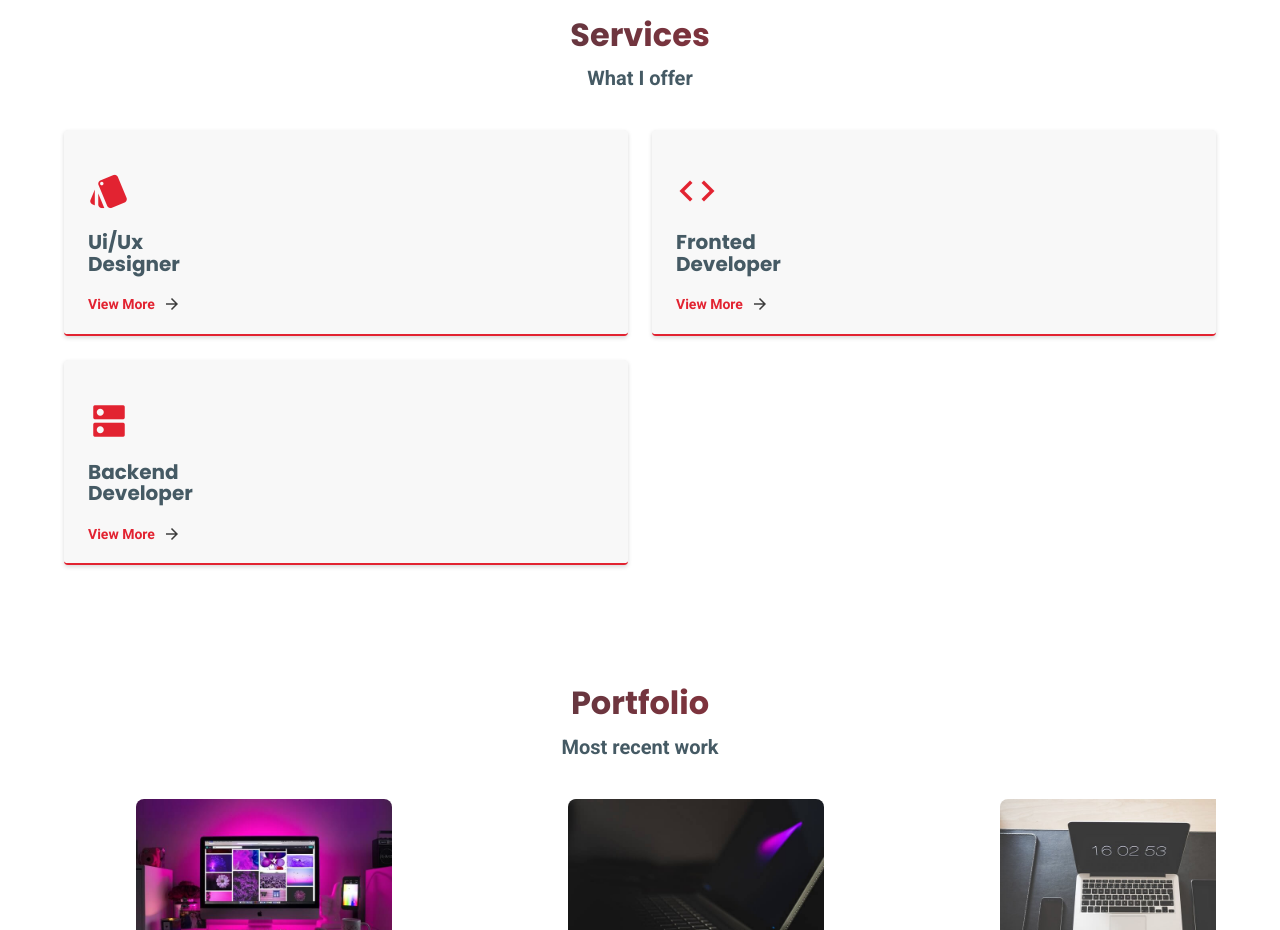
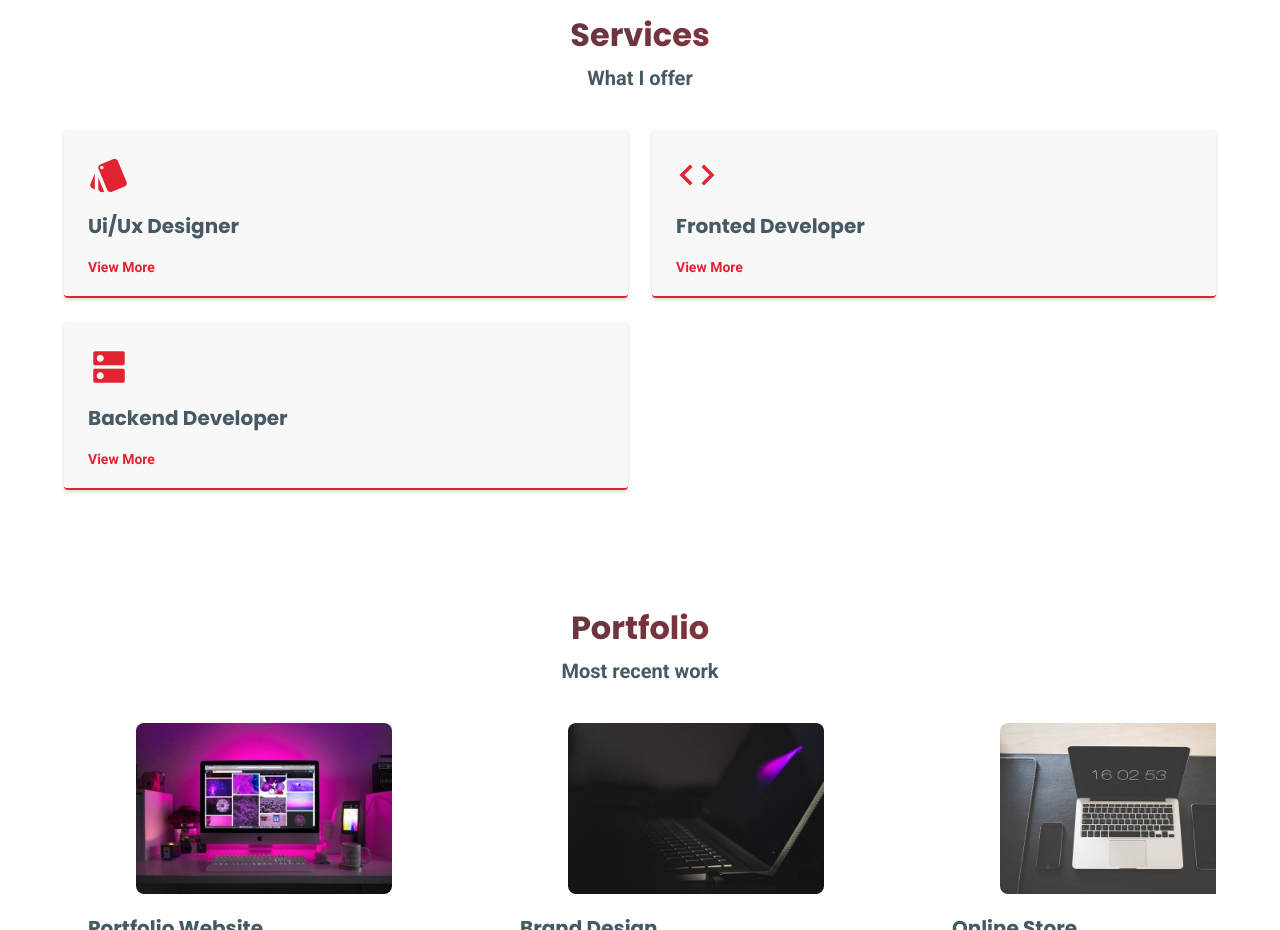
Before and after one commit to JacintoRR396/sdjr2-web_portfolio-js, a website: page index.html in a window 1280 px wide. Shown: the part 2640-3570 px from the top of the page. Drawn offline with Linux system fonts and the light colour scheme; files whose address does not match are found by name; a web font is replaced by a local one.

Commit message:
restructure card

```diff
--- a/index.html
+++ b/index.html
@@ -464,13 +464,12 @@
             <div class="services__container grid">
                 <!--=========  MAIN - SERVICES : CONTENT DESIGN  =========-->
                 <div class="services__content">
-                    <div>
+                    <div class="service__data">
                         <span class="material-icons material-icons--title services__icon">style</span>
-                        <h3 class="content__title services__title">Ui/Ux <br> Designer</h3>
+                        <h3 class="content__title services__title">Ui/Ux <span>Designer</span></h3>
                     </div>
                     <a class="button button--flex button--small button--link services__button">
                         View More
-                        <span class="material-icons button__icon">arrow_forward</span>
                     </a>
                     <div class="services__modal">
                         <div class="services__modal-content">
@@ -499,13 +498,12 @@
                 </div>
                 <!--=========  MAIN - SERVICES : CONTENT FRONT DEV  =========-->
                 <div class="services__content">
-                    <div>
+                    <div class="service__data">
                         <span class="material-icons material-icons--title services__icon">code</span>
-                        <h3 class="content__title services__title">Fronted <br> Developer</h3>
+                        <h3 class="content__title services__title">Fronted <span>Developer</span></h3>
                     </div>
                     <a class="button button--flex button--small button--link services__button">
                         View More
-                        <span class="material-icons button__icon">arrow_forward</span>
                     </a>
                     <div class="services__modal">
                         <div class="services__modal-content">
@@ -534,13 +532,12 @@
                 </div>
                 <!--=========  MAIN - SERVICES : CONTENT BACK DEV  =========-->
                 <div class="services__content">
-                    <div>
+                    <div class="service__data">
                         <span class="material-icons material-icons--title services__icon">dns</span>
-                        <h3 class="content__title services__title">Backend <br> Developer</h3>
+                        <h3 class="content__title services__title">Backend <span>Developer</span></h3>
                     </div>
                     <a class="button button--flex button--small button--link services__button">
                         View More
-                        <span class="material-icons button__icon">arrow_forward</span>
                     </a>
                     <div class="services__modal">
                         <div class="services__modal-content">
--- a/src/scss/base/_mixins.scss
+++ b/src/scss/base/_mixins.scss
@@ -200,7 +200,7 @@
 
 @mixin card($bgColor) {
   background-color: $bgColor;
-  padding: 2.5rem 0.5rem 1.25rem 1.5rem;
+  padding: 1.5rem 0.5rem 1.25rem 1.5rem;
   border-radius: 0.25rem;
   border-bottom: 0.15rem solid var.$primary;
   box-shadow: 0 2px 4px rgba(0, 0, 0, 0.15);
--- a/src/scss/design/_services.scss
+++ b/src/scss/design/_services.scss
@@ -14,6 +14,15 @@
   &__icon,
   &__title {
     margin-bottom: calc(var.$padding-mob / 2);
+
+    span {
+      display: block;
+
+      @include mix.tablet {
+        display: inline-block;
+      }
+    }
+
     @include mix.desktop {
       margin-bottom: calc(var.$padding-desk / 2);
     }
@@ -27,14 +36,6 @@
 
     @include mix.desktop {
       font-size: var.$fs-small-desk;
-    }
-
-    &:hover .button__icon {
-      transform: translateX(0.25rem);
-    }
-
-    .button__icon {
-      color: var.$gray-dark;
     }
   }
 
```
Also changed, not shown: build/css/app.css, 1 other file.
